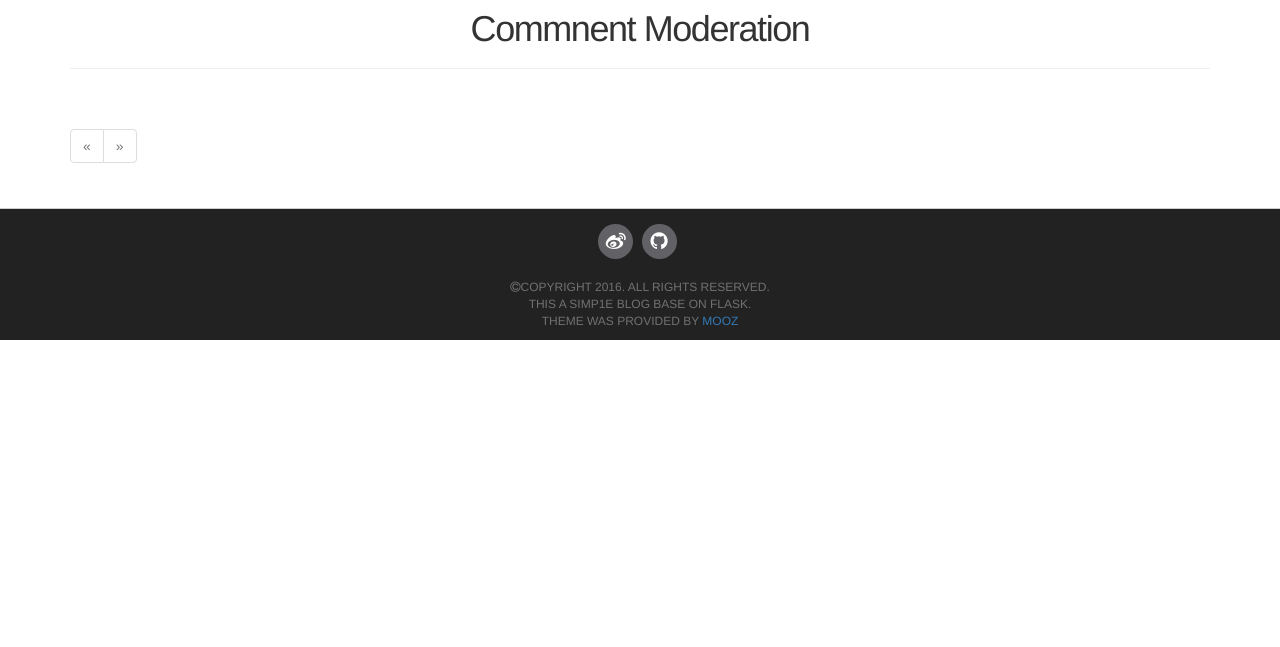
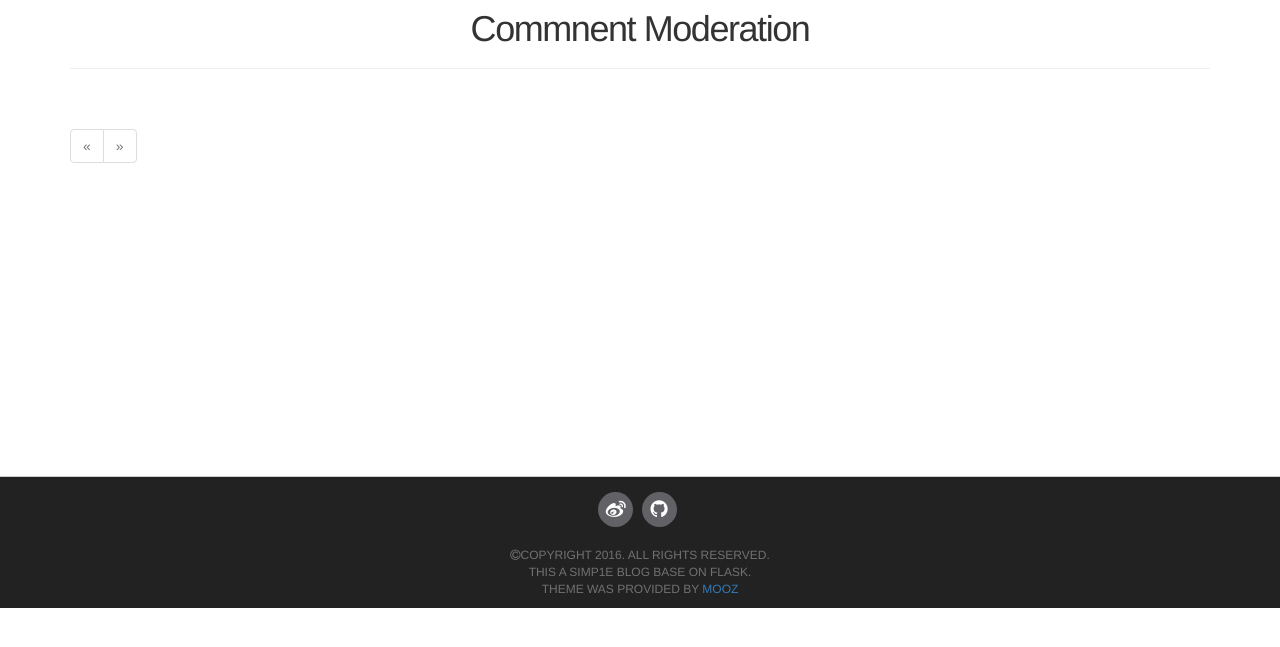
Before and after one commit to 5imp1e/weblog, a Flask app: page /moderate in a window 1280 px wide. Shown: the part 51-698 px from the top of the page. Run offline with Flask 2, Linux system fonts and the light colour scheme; the visitor is signed in with stand-in values (Sample User, id 1); data comes from the database, SQL or seed files in the repository; data that the repository does not hold is empty; some libraries are stand-ins or nearby versions.

Commit message:
moderate layout of moderate.html

```diff
--- a/app/static/css/style.css
+++ b/app/static/css/style.css
@@ -407,3 +407,6 @@ footer .footer-bottom {
 	padding-top: 60px;
 	min-height: 507px;
 }
+.moderate{
+	min-height: 467px;
+}
--- a/app/templates/moderate.html
+++ b/app/templates/moderate.html
@@ -4,6 +4,7 @@
 {% block title %}Flasky - Comment Moderation{% endblock %}
 
 {% block page_content %}
+<div class="moderate">
     <div class="page-header">
         <h1>Commnent Moderation</h1>
     </div>
@@ -13,5 +14,6 @@
     <div class="pagination">
         {{  macro.pagination_widget(pagination, '.moderate') }}
     </div>
+</div>
 {% endif %}
 {% endblock %}
```
Lines whose indentation alone changed are shown as unchanged.
